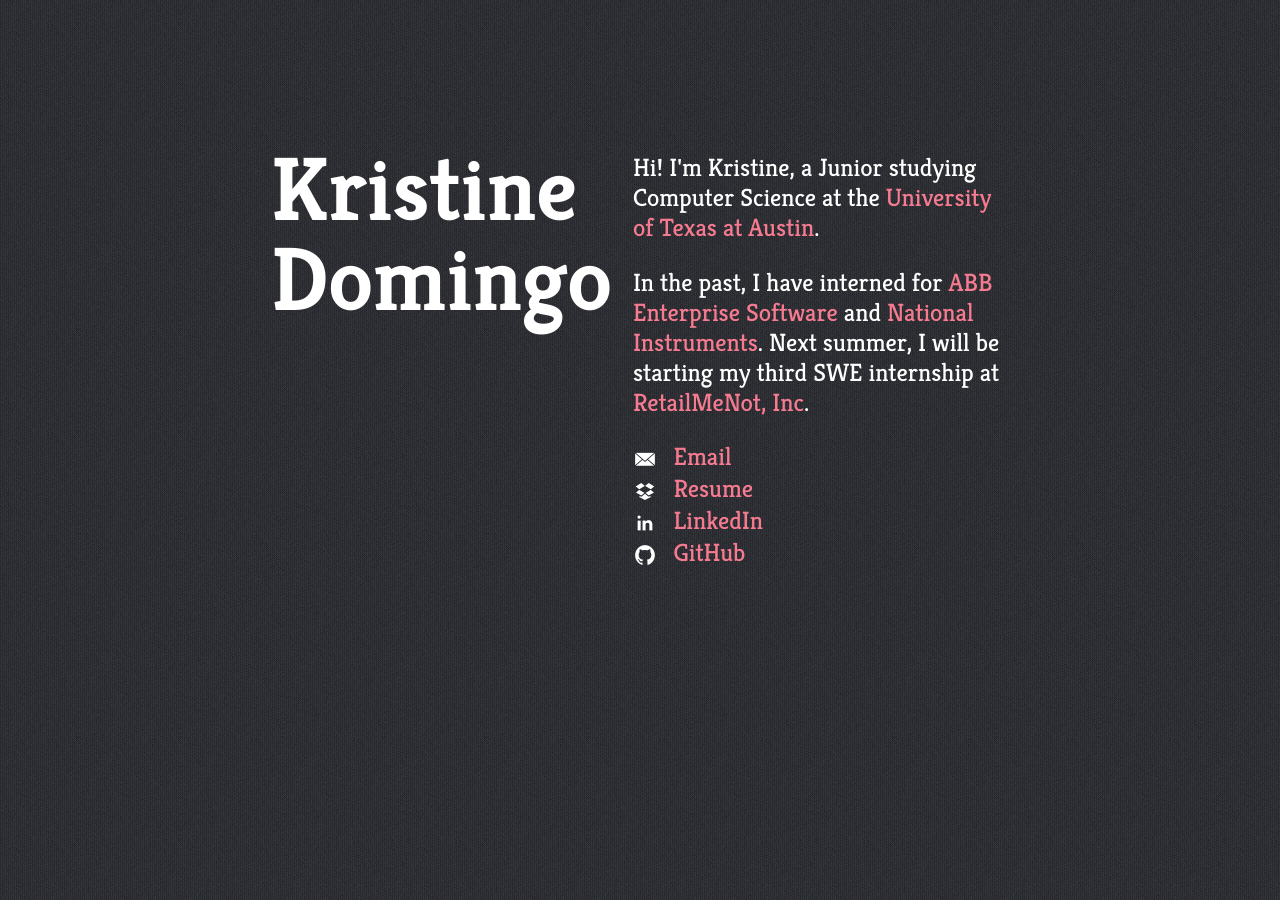
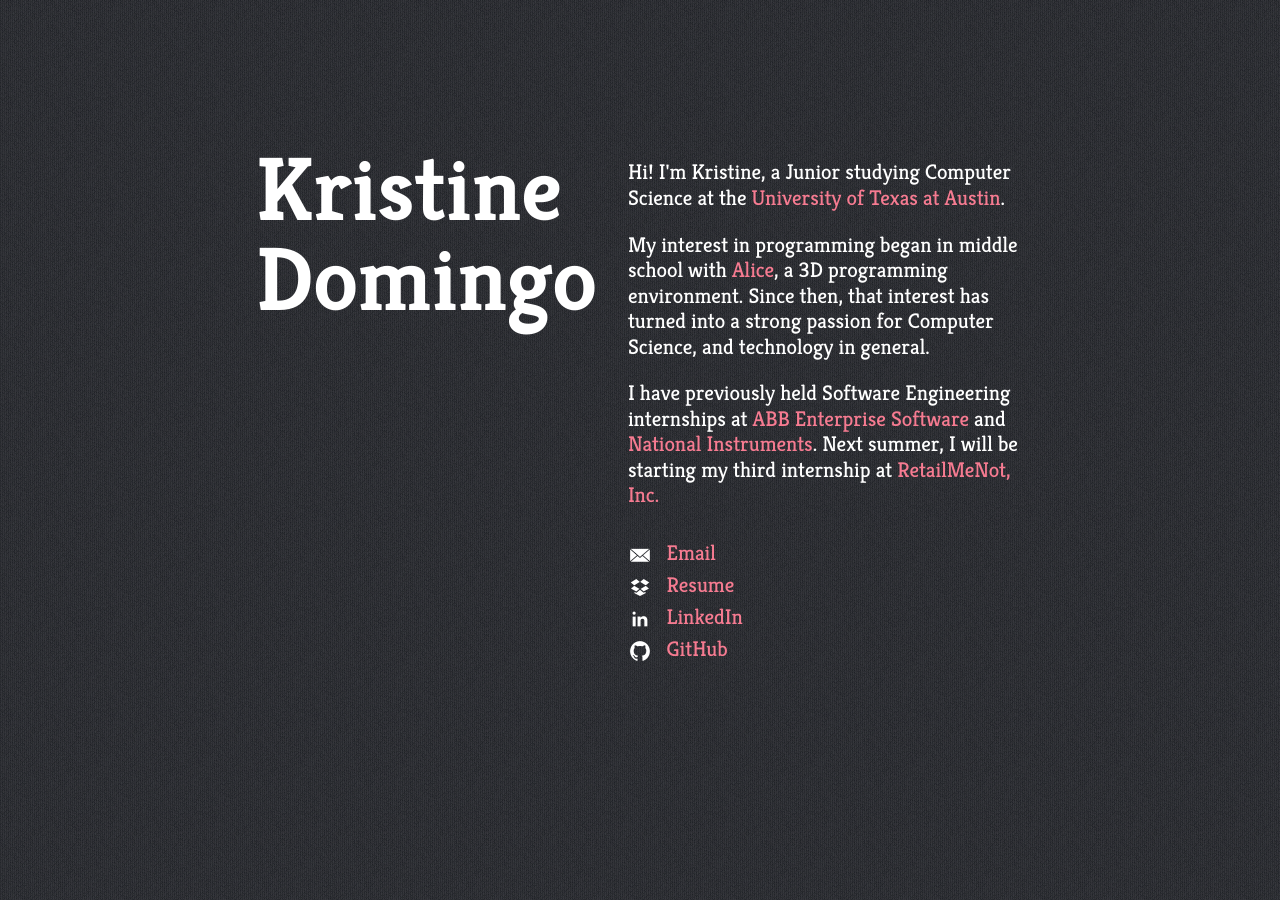
Before and after one commit to kristinedomingo/kristinedomingo.github.io, a Jekyll site: the page index.html, which Jekyll copies as it is, in a window 1280 px wide. Built offline with Jekyll 4.4.1, drawn with Linux system fonts in a browser that asks for light colours; Markdown is read by kramdown in place of the engine named in the settings.

Commit message:
Added more about me fun stuff, smaller text and bigger width

```diff
--- a/css/index.css
+++ b/css/index.css
@@ -23,16 +23,12 @@ html, button, input, select, textarea,
     text-align: left;
 }
 
-#aboutSection {
+#aboutSection, #linksSection {
+    margin-top: 10px;
     display: inline-block;
     vertical-align: top;
     text-align: left;
-}
-
-#linksSection {
-    display: inline-block;
-    vertical-align: top;
-    text-align: left;
+    font-size: 0.85em;
 }
 
 body {
@@ -86,6 +82,6 @@ img {
     }
 
     #innerWrapper {
-        width: 770px;
+        width: 800px;
     }
 }
--- a/index.html
+++ b/index.html
@@ -37,14 +37,21 @@
                 Hi! I'm Kristine, a Junior studying Computer Science at
                 the <a href="http://www.cs.utexas.edu">
                 University of Texas at Austin</a>.
+               </p>
+              <p>
+                My interest in programming began in middle school with
+                <a href="http://alice.org">Alice</a>, a 3D programming
+                environment. Since then, that interest has turned into a
+                strong passion for Computer Science, and technology in
+                general.
               </p>
               <p>
-                In the past, I have interned
-                for <a href="http://new.abb.com/enterprise-software">
-                ABB Enterprise Software</a> and <a href="http://ni.com">
-                National Instruments</a>. Next summer, I will be
-                starting my third SWE internship at
-                <a href="http://retailmenot.com">RetailMeNot, Inc</a>.
+                I have previously held Software Engineering internships at
+                <a href="http://new.abb.com/enterprise-software">ABB Enterprise
+                Software</a> and <a href="http://ni.com">National Instruments</a>.
+                Next summer, I will be starting my third internship at
+                <a href="http://www.retailmenot.com">RetailMeNot,
+                Inc.</a>
               </p>
             </div>
 
```
